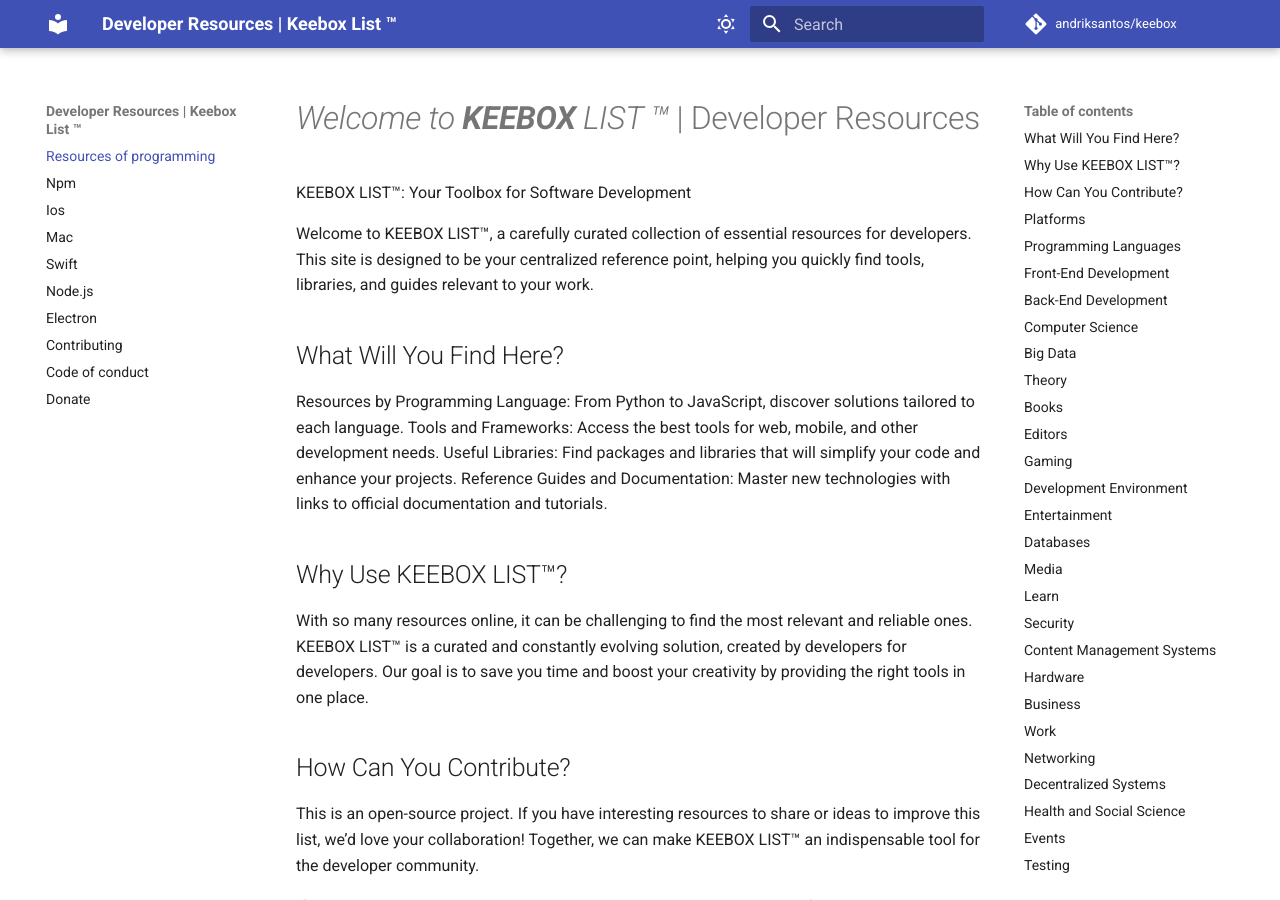
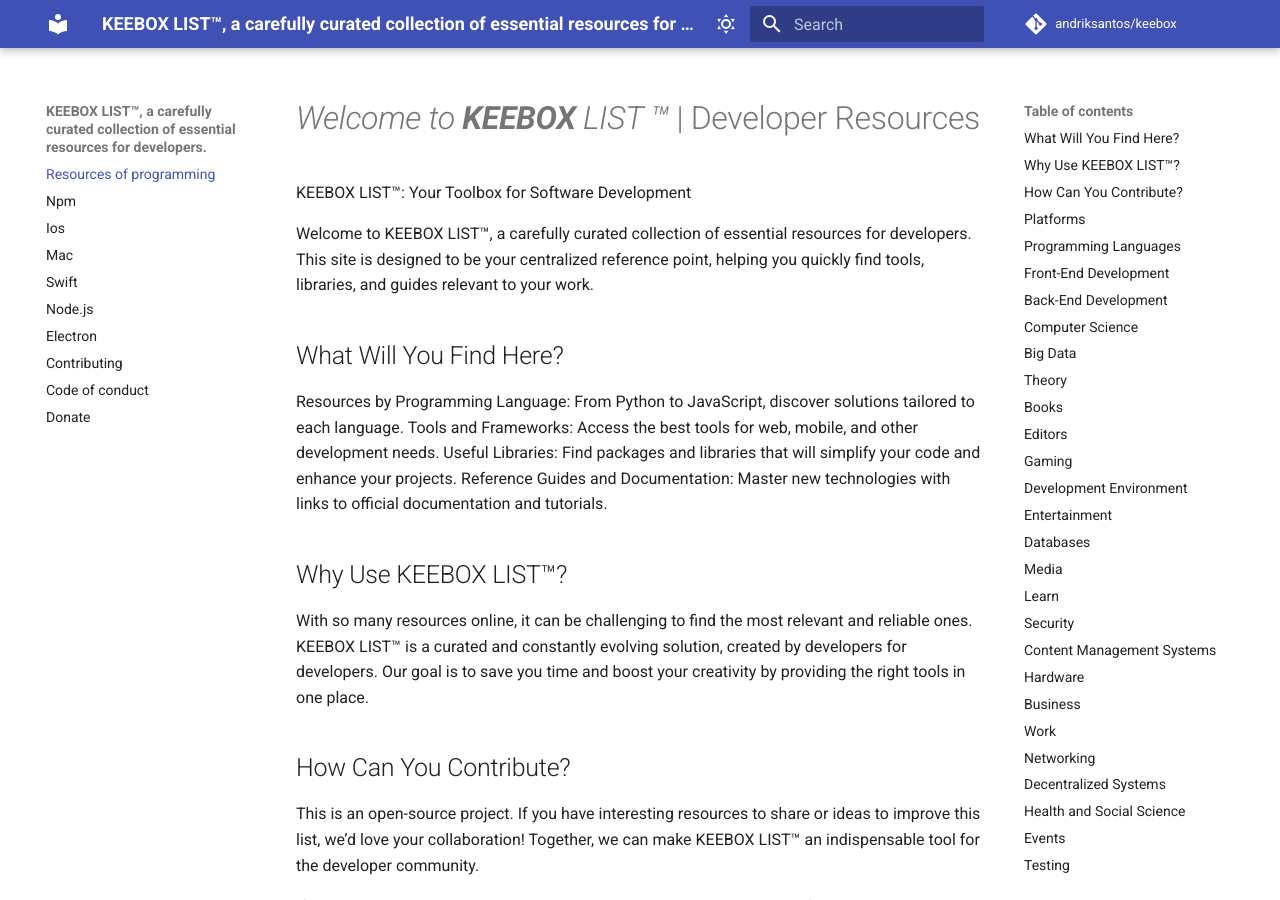
Before and after one commit to andriksantos/keebox, an MkDocs documentation site: the page built from docs/index.md, in a window 1280 px wide and 900 px high. Built offline with MkDocs 1.6.1 and Material for MkDocs 9.7.7, drawn with Linux system fonts in a browser that asks for light colours; comment, search, counter and statistics services are not loaded.

Commit message:
changes in mkdocs

```diff
--- a/mkdocs.yml
+++ b/mkdocs.yml
@@ -1,5 +1,5 @@
 # Project information
-site_name: Developer Resources | Keebox List ™
+site_name: KEEBOX LIST™, a carefully curated collection of essential resources for developers.
 site_url: https://andriksantos.github.io/keebox/
 site_author: Andrik Santos ™
 site_description: >-
```
